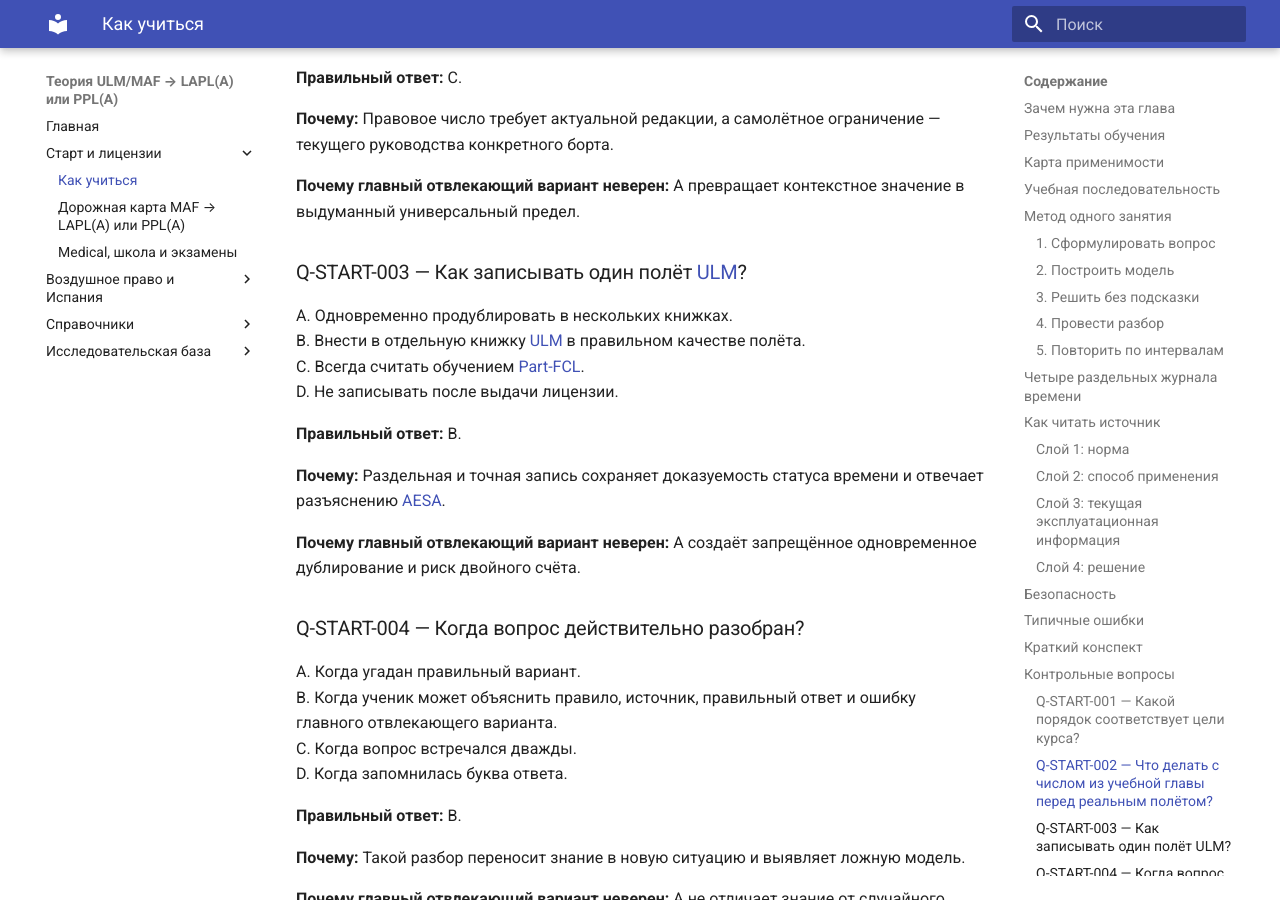
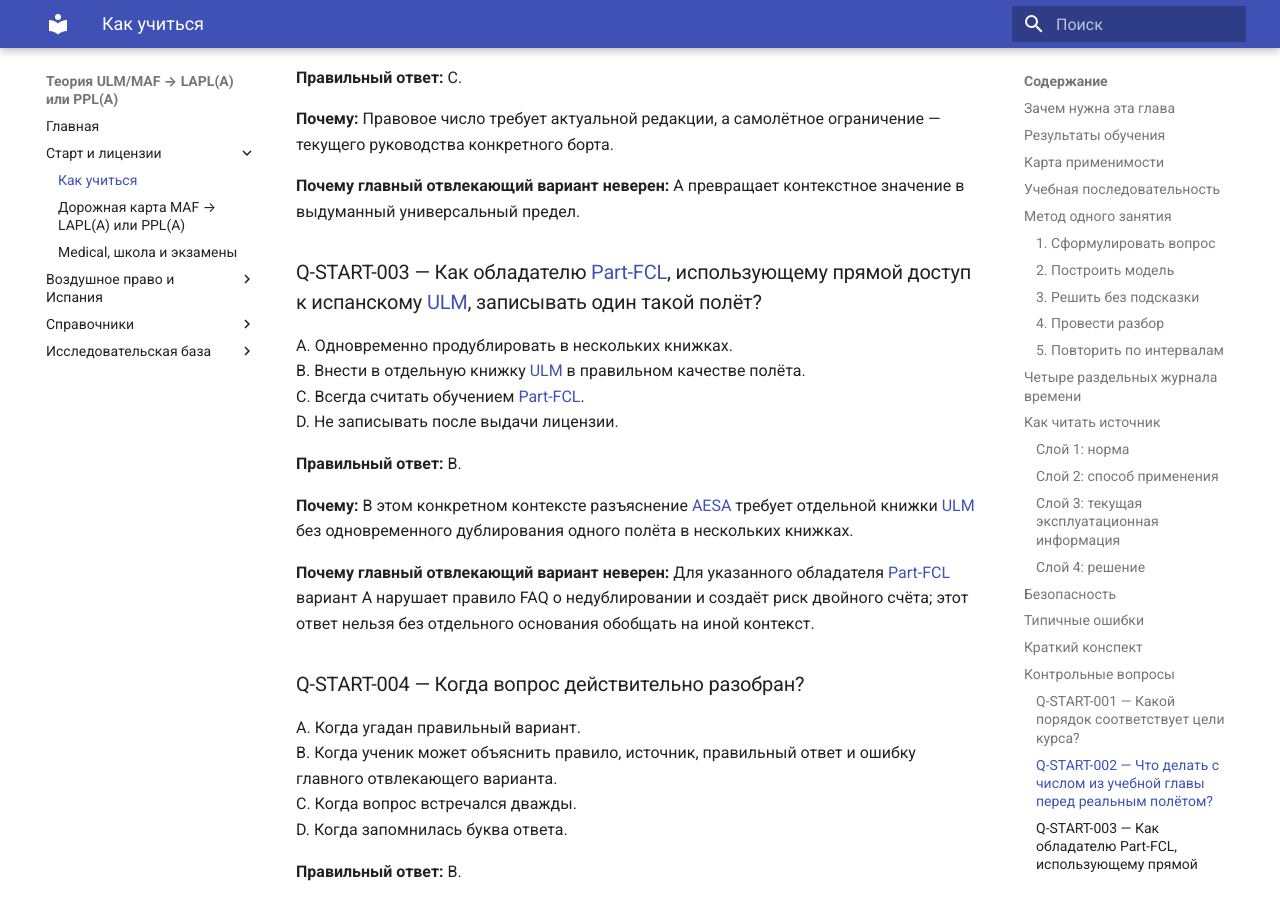
Before and after one commit to unet1x/ULM-course, an MkDocs documentation site: the page built from docs/00-start/01-how-to-study.md, in a window 1280 px wide and 900 px high, scrolled down 6059 px. Built offline with MkDocs 1.6.1 and Material for MkDocs 9.7.7, drawn with Linux system fonts in a browser that asks for light colours; some of the changed text lies outside the part shown.

```diff
--- a/docs/00-start/01-how-to-study.md
+++ b/docs/00-start/01-how-to-study.md
@@ -151,7 +151,7 @@
 
 **Почему главный отвлекающий вариант неверен:** A превращает контекстное значение в выдуманный универсальный предел.
 
-### Q-START-003 — Как записывать один полёт [ULM][ulm]? {#q-start-003}
+### Q-START-003 — Как обладателю [Part-FCL][part-fcl], использующему прямой доступ к испанскому [ULM][ulm], записывать один такой полёт? {#q-start-003}
 
 A. Одновременно продублировать в нескольких книжках.<br>
 B. Внести в отдельную книжку [ULM][ulm] в правильном качестве полёта.<br>
@@ -160,9 +160,9 @@
 
 **Правильный ответ:** B.
 
-**Почему:** Раздельная и точная запись сохраняет доказуемость статуса времени и отвечает разъяснению [AESA][aesa].
+**Почему:** В этом конкретном контексте разъяснение [AESA][aesa] требует отдельной книжки [ULM][ulm] без одновременного дублирования одного полёта в нескольких книжках.
 
-**Почему главный отвлекающий вариант неверен:** A создаёт запрещённое одновременное дублирование и риск двойного счёта.
+**Почему главный отвлекающий вариант неверен:** Для указанного обладателя [Part-FCL][part-fcl] вариант A нарушает правило FAQ о недублировании и создаёт риск двойного счёта; этот ответ нельзя без отдельного основания обобщать на иной контекст.
 
 ### Q-START-004 — Когда вопрос действительно разобран? {#q-start-004}
 
--- a/docs/reference/terms.json
+++ b/docs/reference/terms.json
@@ -468,7 +468,7 @@
     "spanish": "vuelo solo supervisado",
     "russian": "самостоятельный полёт ученика под наблюдением инструктора",
     "abbreviation": null,
-    "definition": "Supervised solo flight — полёт, в котором ученик является единственным лицом, управляющим воздушным судном, а уполномоченный инструктор разрешает и контролирует выполнение в предусмотренной правилами форме. Это не полёт с инструктором на борту и не свободная самостоятельная эксплуатация владельца лицензии.",
+    "definition": "Supervised solo flight — полёт, в котором ученик является единственным человеком на борту воздушного судна, а уполномоченный инструктор разрешает и контролирует выполнение в предусмотренной правилами форме. Пассажир, наблюдатель или инструктор на борту отсутствуют. Это не свободная самостоятельная эксплуатация владельца лицензии.",
     "anchor": "term-supervised-solo-flight",
     "defined_in": "docs/reference/glossary.md#term-supervised-solo-flight"
   },
```
Also changed, not shown: docs/reference/glossary.md (+1 -1 lines), docs/sources/audit-lapl-transition.md (+1 -1 lines), 1 other file.
